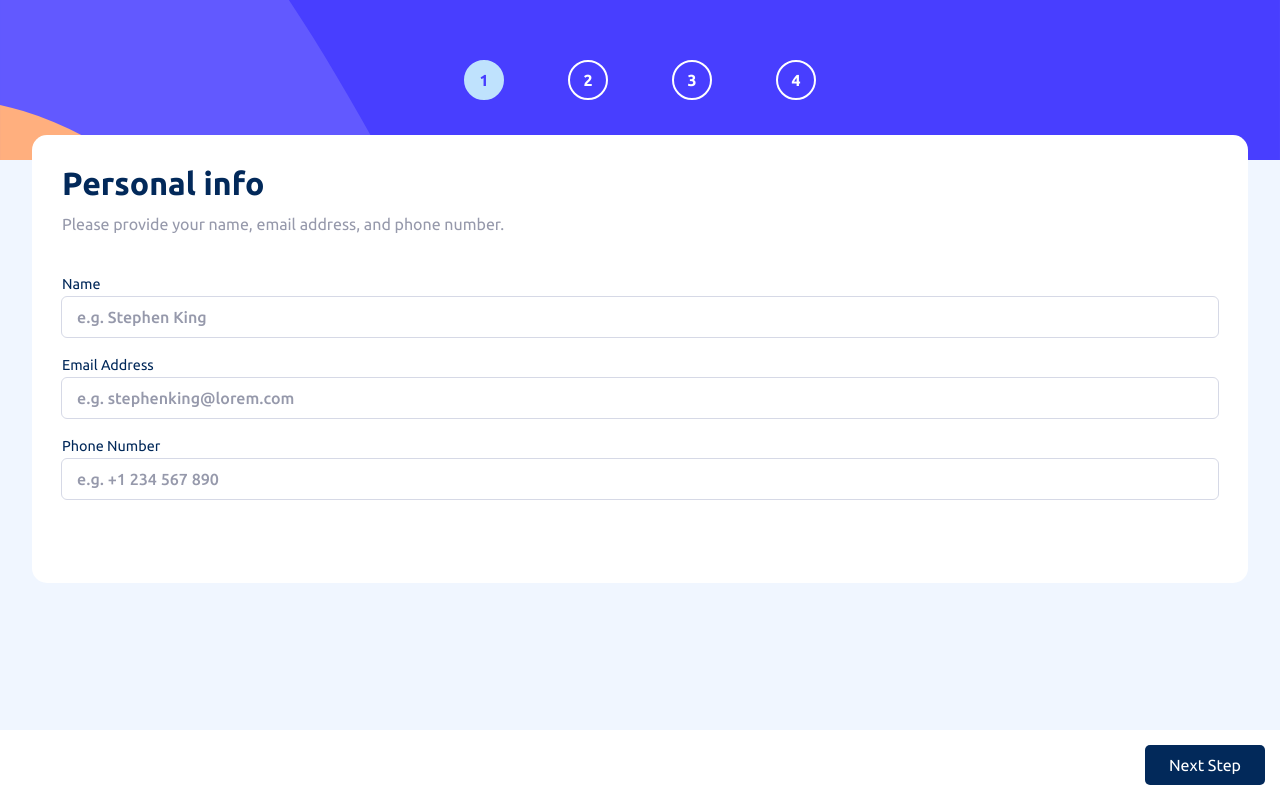
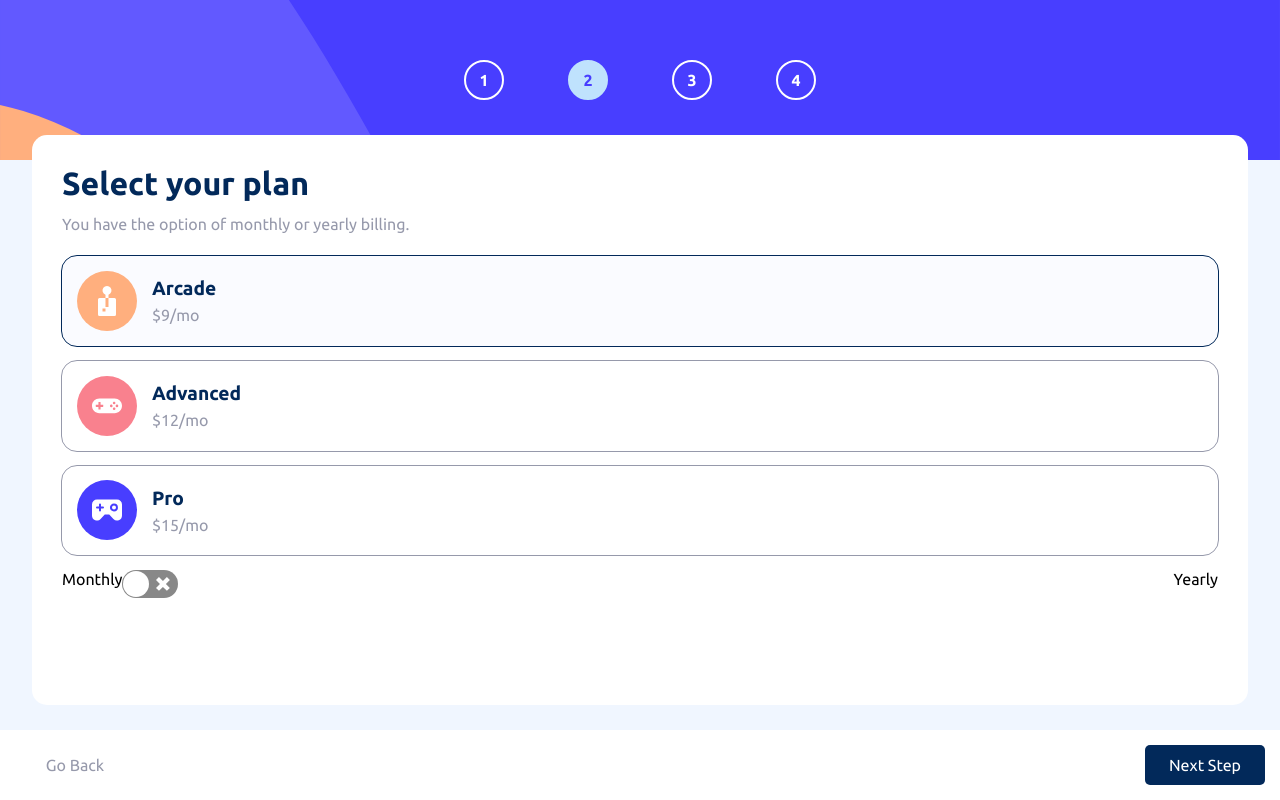
Before and after one commit to martinablazheska/multi-step-form, a React (Vite) app: page / in a window 1280 px wide. Built offline with nearby package versions, Linux system fonts and the light colour scheme.

Commit message:
Further work on Step Two and addition of Switch Button

```diff
--- a/package.json
+++ b/package.json
@@ -15,6 +15,7 @@
     "react": "^18.2.0",
     "react-dom": "^18.2.0",
     "react-redux": "^8.1.3",
+    "react-switch": "^7.0.0",
     "redux": "^4.2.1",
     "sass": "^1.69.5",
     "yup": "^1.3.2"
--- a/src/components/Form/FormActions/FormActions.tsx
+++ b/src/components/Form/FormActions/FormActions.tsx
@@ -15,6 +15,7 @@ function FormActions() {
         {currentStep === 3 ? "Confirm" : "Next Step"}
       </button>
       <button
+        type="button"
         onClick={prevStepHandler}
         disabled={currentStep === 0}
         className={classes["back-button"]}
--- /dev/null
+++ b/src/components/Form/FormActions/SwitchButton.tsx
@@ -0,0 +1,9 @@
+import ReactSwitch from "react-switch";
+
+const SwitchButton: React.FC<{ checked: boolean; onChange: () => void }> = (
+  props
+) => {
+  return <ReactSwitch checked={props.checked} onChange={props.onChange} />;
+};
+
+export default SwitchButton;
--- a/src/components/Form/FormContainer.tsx
+++ b/src/components/Form/FormContainer.tsx
@@ -27,11 +27,11 @@ function FormContainer() {
       onSubmit={submitHandler}
       validationSchema={validationSchema}
     >
-      {({ errors, touched }) => (
+      {({ values, errors, touched }) => (
         <div className={classes["form-container"]}>
           <Form className={classes.form}>
             {currentStep === 0 && <StepOne errors={errors} touched={touched} />}
-            {currentStep === 1 && <StepTwo />}
+            {currentStep === 1 && <StepTwo values={values} />}
             <FormActions />
           </Form>
         </div>
--- a/src/components/Form/Steps/StepOne.tsx
+++ b/src/components/Form/Steps/StepOne.tsx
@@ -3,7 +3,18 @@ import formData from "../../../store/form-data";
 
 import classes from "./StepOne.module.scss";
 
-const StepOne: React.FC<{ errors: any; touched: any }> = (props) => {
+const StepOne: React.FC<{
+  errors: {
+    name?: string | undefined;
+    email?: string | undefined;
+    phone?: string | undefined;
+  };
+  touched: {
+    name?: boolean | undefined;
+    email?: boolean | undefined;
+    phone?: boolean | undefined;
+  };
+}> = (props) => {
   return (
     <>
       <div className={classes["step-one"]}>
--- a/src/components/Form/Steps/StepTwo.module.scss
+++ b/src/components/Form/Steps/StepTwo.module.scss
@@ -3,9 +3,64 @@
   flex-direction: column;
   justify-content: flex-start;
   width: 100%;
-  height: 70%;
+  height: 100%;
   padding: 30px;
   translate: 0px -25px;
   background-color: var(--white);
   border-radius: 15px;
+  div {
+    width: 100%;
+    height: 20%;
+    background-color: transparent;
+    margin-bottom: 15px;
+
+    label {
+      width: 100%;
+      height: 100%;
+      display: flex;
+      flex-direction: row;
+      justify-content: flex-start;
+      align-items: center;
+      border-radius: 15px;
+      padding-left: 15px;
+      outline: 1px solid var(--cool-gray);
+      div {
+        display: flex;
+        flex-direction: column;
+        justify-content: flex-start;
+        align-items: flex-start;
+        padding-left: 15px;
+        p {
+          margin: 0;
+          &:first-of-type {
+            color: var(--marine-blue);
+            font-size: 1.2rem;
+            font-weight: 700;
+            margin-top: -10px;
+          }
+        }
+      }
+      img {
+        width: 60px;
+        height: 60px;
+      }
+      &:hover {
+        cursor: pointer;
+      }
+    }
+    .checked {
+      outline: 1.5px solid var(--marine-blue);
+      background-color: var(--alabaster);
+    }
+    input {
+      display: none;
+    }
+  }
+
+  .switch {
+    width: 100%;
+    display: flex;
+    flex-direction: row;
+    justify-content: center;
+  }
 }
--- a/src/components/Form/Steps/StepTwo.tsx
+++ b/src/components/Form/Steps/StepTwo.tsx
@@ -1,26 +1,64 @@
 import { useContext } from "react";
-import { formContext } from "../../../store/form-context";
+import {
+  formContext,
+  monthlyPrices,
+  yearlyPrices,
+} from "../../../store/form-context";
 
 import { Field } from "formik";
 
 import formData from "../../../store/form-data";
+import { values } from "../../../store/form-data";
+
+import SwitchButton from "../FormActions/SwitchButton";
+
+import arcadeIcon from "../../../assets/icon-arcade.svg";
+import advancedIcon from "../../../assets/icon-advanced.svg";
+import proIcon from "../../../assets/icon-pro.svg";
 
 import classes from "./StepTwo.module.scss";
 
-function StepTwo() {
-  const monthlyPrices = [9, 12, 15];
-  const yearlyPrices = [90, 120, 150];
-  const { yearlyBilling, setYearlyBilling } = useContext(formContext);
+const StepTwo: React.FC<{ values: values }> = ({ values }) => {
+  const { yearlyBilling, setYearlyBilling, prices, setPrices } =
+    useContext(formContext);
+
+  function switchHandler() {
+    setYearlyBilling(!yearlyBilling);
+    if (prices === monthlyPrices) {
+      setPrices(yearlyPrices);
+    } else {
+      setPrices(monthlyPrices);
+    }
+  }
+
   return (
     <div className={classes["step-two"]}>
       <h1>{formData[1].title}</h1>
       <p>{formData[1].description}</p>
       <div>
-        <label htmlFor="arcade">Arcade</label>
+        <label
+          htmlFor="arcade"
+          className={values.selectedPlan === "arcade" ? classes.checked : ""}
+        >
+          <img src={arcadeIcon} alt="arcade icon" />
+          <div>
+            <p>Arcade</p>
+            <p>{`$${prices[0]}/mo`}</p>
+          </div>
+        </label>
         <Field type="radio" name="selectedPlan" id="arcade" value="arcade" />
       </div>
       <div>
-        <label htmlFor="advanced">Advanced</label>
+        <label
+          htmlFor="advanced"
+          className={values.selectedPlan === "advanced" ? classes.checked : ""}
+        >
+          <img src={advancedIcon} alt="advanced icon" />
+          <div>
+            <p>Advanced</p>
+            <p>{`$${prices[1]}/mo`}</p>
+          </div>
+        </label>
         <Field
           type="radio"
           name="selectedPlan"
@@ -29,11 +67,25 @@ function StepTwo() {
         />
       </div>
       <div>
-        <label htmlFor="pro">Pro</label>
+        <label
+          htmlFor="pro"
+          className={values.selectedPlan === "pro" ? classes.checked : ""}
+        >
+          <img src={proIcon} alt="pro icon" />
+          <div>
+            <p>Pro</p>
+            <p>{`$${prices[2]}/mo`}</p>
+          </div>
+        </label>
         <Field type="radio" name="selectedPlan" id="pro" value="pro" />
+      </div>
+      <div className={classes.switch}>
+        <span>Monthly</span>
+        <SwitchButton checked={yearlyBilling} onChange={switchHandler} />
+        <span>Yearly</span>
       </div>
     </div>
   );
-}
+};
 
 export default StepTwo;
--- a/src/store/form-context.tsx
+++ b/src/store/form-context.tsx
@@ -5,6 +5,8 @@ type formContext = {
   setCurrentStep: (c: number) => void;
   yearlyBilling: boolean;
   setYearlyBilling: (b: boolean) => void;
+  prices: number[];
+  setPrices: (p: number[]) => void;
 };
 
 export const formContext = createContext<formContext>({
@@ -12,19 +14,27 @@ export const formContext = createContext<formContext>({
   setCurrentStep: () => {},
   yearlyBilling: false,
   setYearlyBilling: () => {},
+  prices: [],
+  setPrices: () => {},
 });
+
+export const monthlyPrices: number[] = [9, 12, 15];
+export const yearlyPrices: number[] = [90, 120, 150];
 
 const FormContextProvider: React.FC<{
   children?: React.ReactNode;
 }> = (props) => {
-  const [currentStep, setCurrentStep] = useState(0);
+  const [currentStep, setCurrentStep] = useState(1);
   const [yearlyBilling, setYearlyBilling] = useState(false);
+  const [prices, setPrices] = useState(monthlyPrices);
 
   const formContextData: formContext = {
     currentStep,
     setCurrentStep,
     yearlyBilling,
     setYearlyBilling,
+    prices,
+    setPrices,
   };
   return (
     <formContext.Provider value={formContextData}>
--- a/src/store/validation-schema.ts
+++ b/src/store/validation-schema.ts
@@ -10,6 +10,7 @@ const validationSchema = Yup.object().shape({
   phone: Yup.string()
     .required("This field is required")
     .matches(/[0-9]/, "Please enter a valid phone number"),
+  selectedPlan: Yup.string().required(),
 });
 
 export default validationSchema;
```
Also changed, not shown: 1 other file (tests, documents, lock files or other folders).
